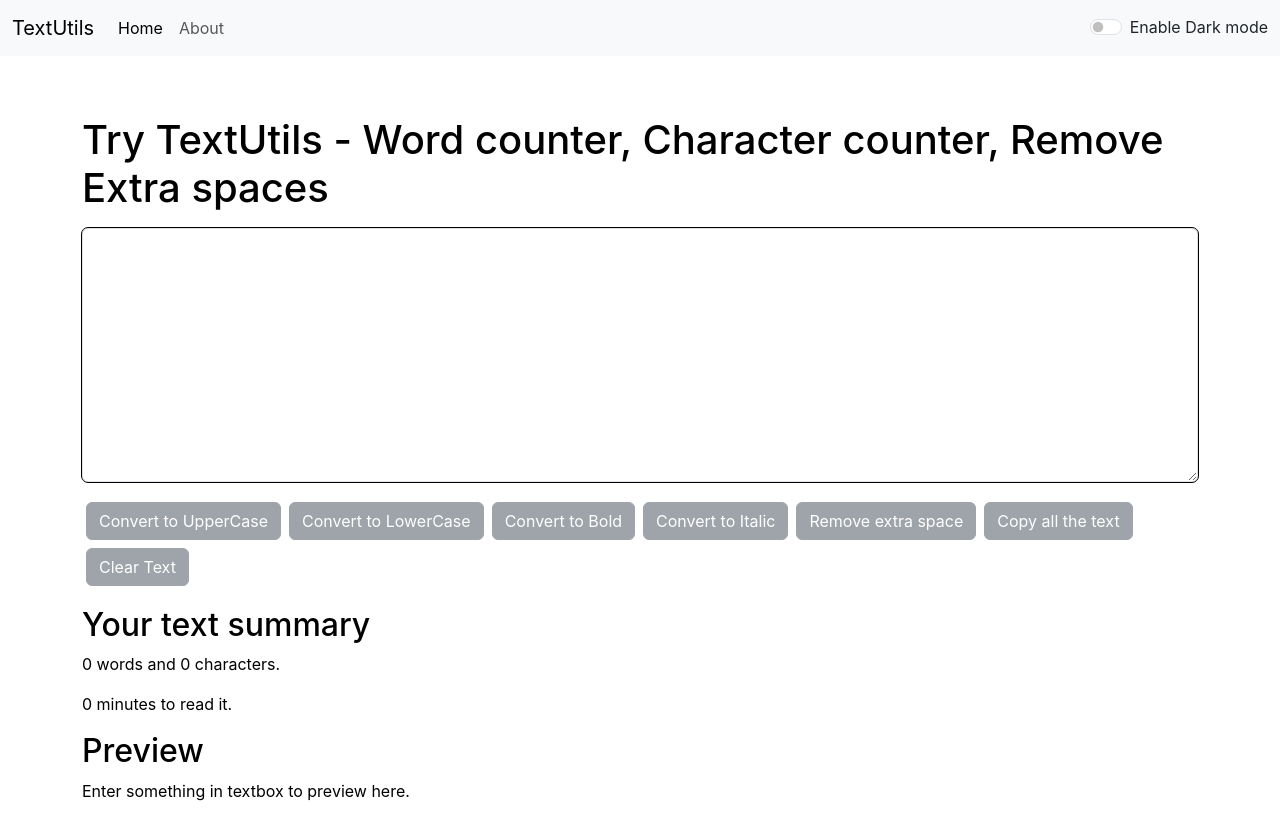
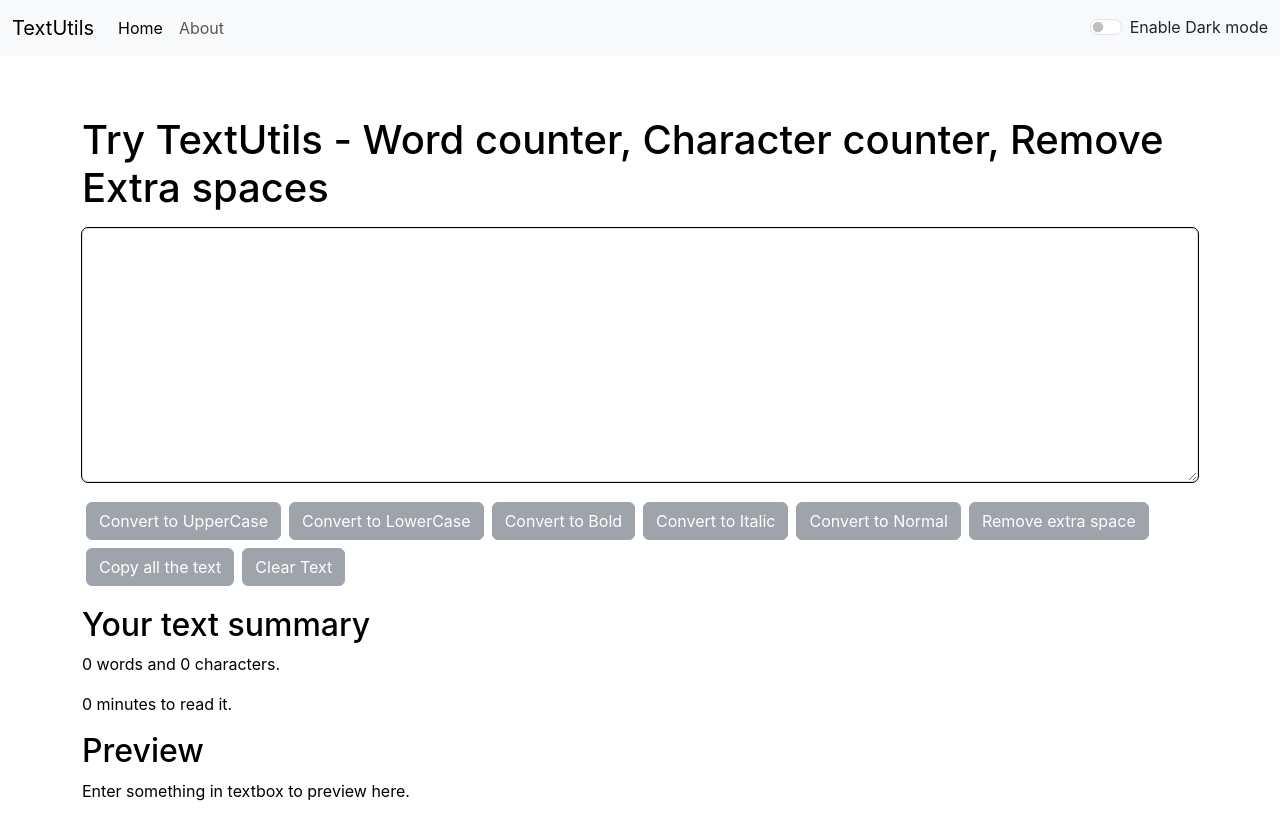
Before and after one commit to prince-sunsara/Text-Utils, a React (Create React App) app: page / in a window 1280 px wide. Built offline with nearby package versions, Linux system fonts and the light colour scheme.

Commit message:
added convert to normal button

```diff
--- a/src/components/TextForm.js
+++ b/src/components/TextForm.js
@@ -30,6 +30,11 @@ export default function TextForm(props) {
         newText.style.fontStyle = 'italic';
         props.alert("Converted to italic text!", "success");
     }
+    const handleNormal = () => {
+        const newText = document.querySelector("#myText");
+        newText.style.fontStyle = 'normal';
+        props.alert("Converted to italic text!", "success");
+    }
     const handleRemoveExtraSpace = () => {
         const newText = text.split(/[ ]+/);
         setText(newText.join(" "))
@@ -53,6 +58,7 @@ export default function TextForm(props) {
                 <button disabled={text.length===0} className="btn btn-secondary m-1" onClick={handleLowercase}>Convert to LowerCase</button>
                 <button disabled={text.length===0} className="btn btn-secondary m-1" onClick={handleBold}>Convert to Bold</button>
                 <button disabled={text.length===0} className="btn btn-secondary m-1" onClick={handleItalic}>Convert to Italic</button>
+                <button disabled={text.length===0} className="btn btn-secondary m-1" onClick={handleNormal}>Convert to Normal</button>
                 <button disabled={text.length===0} className="btn btn-secondary m-1" onClick={handleRemoveExtraSpace}>Remove extra space</button>
                 <button disabled={text.length===0} className="btn btn-secondary m-1" onClick={handleCopy}>Copy all the text</button>
                 <button disabled={text.length===0} className="btn btn-secondary m-1" onClick={handleClear}>Clear Text</button>
```
